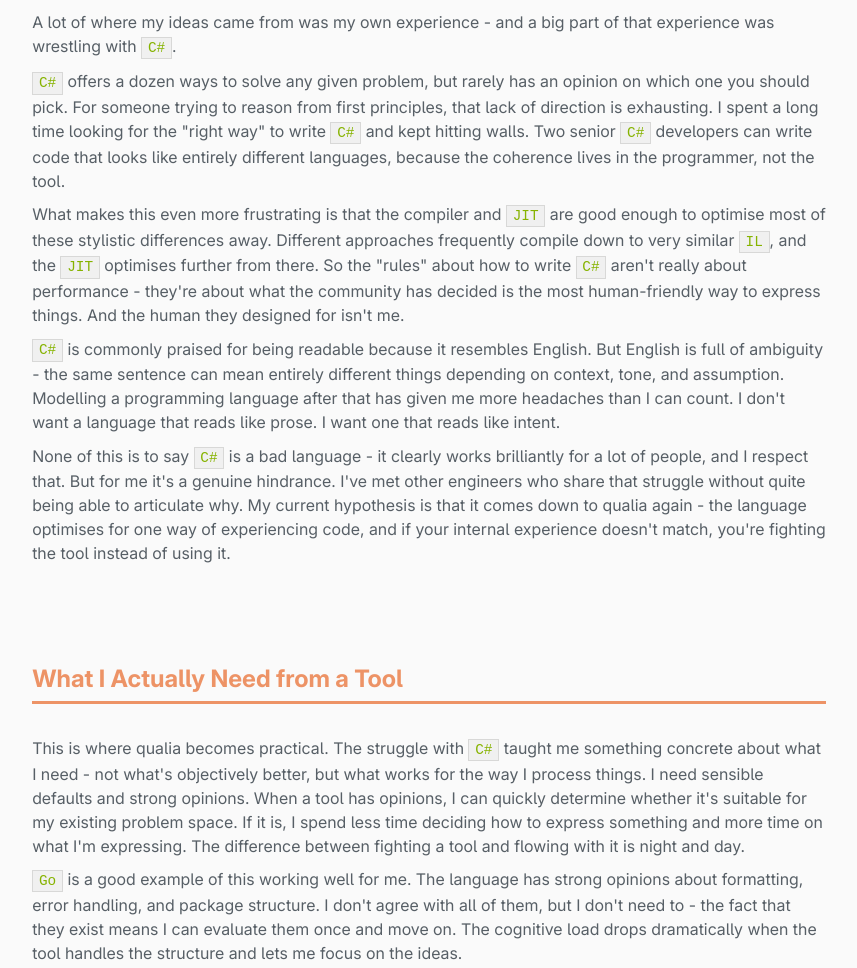
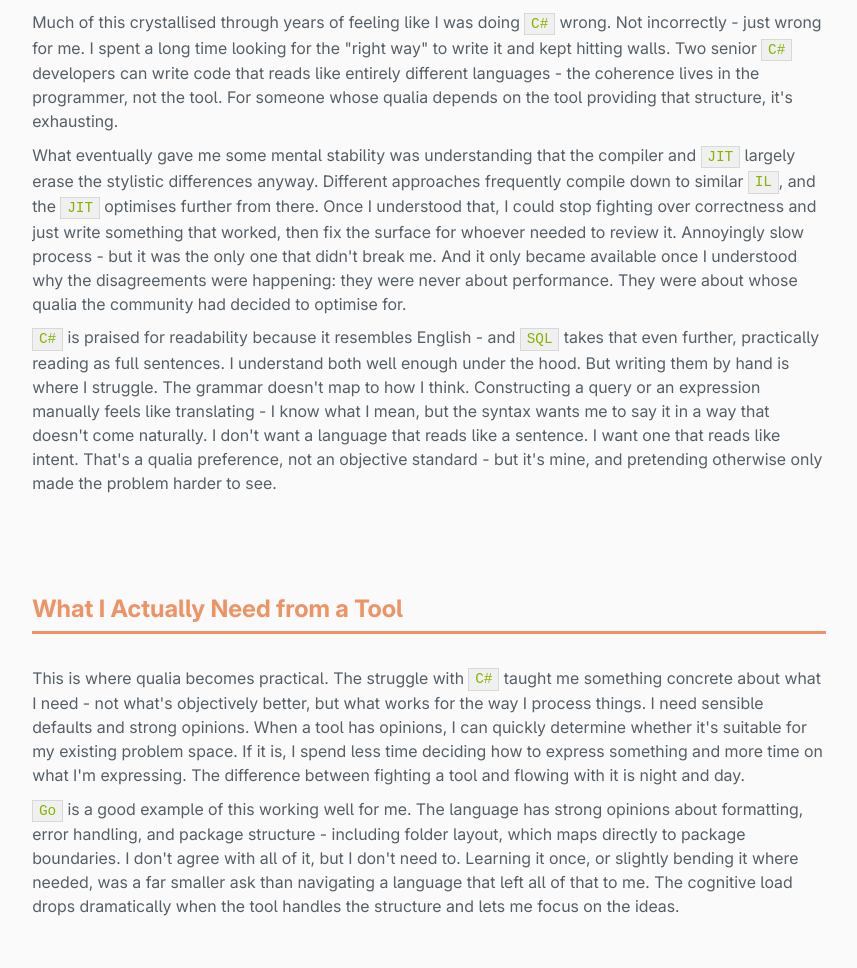
Before and after one commit to HonsonCooky/cookbook, a plain HTML site: page blogs/the-choice-to-ask-anyway.html in a window 1280 px wide. Shown: the part 2460-3428 px from the top of the page, without its empty margins (211-1068 px from the left). Drawn offline with Linux system fonts and the light colour scheme; a web font is replaced by a local one.

Commit message:
Deepen qualia thread in blog post, fix nav scroll-to-top on sub-pages

```diff
--- a/blogs/the-choice-to-ask-anyway.html
+++ b/blogs/the-choice-to-ask-anyway.html
@@ -22,10 +22,9 @@
                 I've been thinking a lot lately about what engineering actually means - not the job title, but the
                 discipline. The word gets used so loosely in software that I think it's lost some of its original
                 weight. But the longer I sit with it, the more I think the real issue isn't the word - it's
-                <a href="https://en.wikipedia.org/wiki/Qualia">qualia</a>: the differences in how people
-                subjectively experience thinking, problem-solving, and the work itself. This is my attempt to map
-                my own, understand how it differs from others around me, and articulate why I think that distinction
-                actually matters.
+                <a href="https://en.wikipedia.org/wiki/Qualia">qualia</a>: the differences in how people subjectively
+                experience thinking, problem-solving, and the work itself. This is my attempt to map my own, understand
+                how it differs from others around me, and articulate why I think that distinction actually matters.
             </p>
         </section>
 
@@ -44,28 +43,27 @@
                 couldn't see, fighting fires that felt invisible to everyone else, and struggling to explain why
                 something was wrong to people whose experience of the codebase was fundamentally different from mine.
                 And it's gone the other way too: people have spent real effort trying to teach me things that never
-                clicked, not because the lessons were wrong, but because the way they experienced the problem didn't
-                map to the way I did. That's not a failing on anyone's part. It's what happens when people with
-                different qualia are handed the same job title and expected to share the same mental model of the work.
+                clicked, not because the lessons were wrong, but because the way they experienced the problem didn't map
+                to the way I did. That's not a failing on anyone's part. It's what happens when people with different
+                qualia are handed the same job title and expected to share the same mental model of the work.
             </p>
             <p>
                 Low-level development used to enforce this - if you were close enough to the hardware, it demanded
-                understanding. That's no longer the default. Most software is written far enough up the stack that
-                you can operate indefinitely on assumptions you've never tested, patterns you've never traced back
-                to their origin. Without the curiosity to go look anyway, those assumptions quietly become the
-                foundation of your practice - and some of them are just wrong. Not wrong in a way that breaks
-                anything immediately, but wrong in a way that makes the system harder to reason about over time.
-                The thing is, if everyone on a team shares the same assumptions, the same gaps, the same mental
-                model - it works. The incoherence is invisible because it's consistent. The problems only surface
-                when someone wired differently shows up.
+                understanding. That's no longer the default. Most software is written far enough up the stack that you
+                can operate indefinitely on assumptions you've never tested, patterns you've never traced back to their
+                origin. Without the curiosity to go look anyway, those assumptions quietly become the foundation of your
+                practice - and some of them are just wrong. Not wrong in a way that breaks anything immediately, but
+                wrong in a way that makes the system harder to reason about over time. The thing is, if everyone on a
+                team shares the same assumptions, the same gaps, the same mental model - it works. The incoherence is
+                invisible because it's consistent. The problems only surface when someone wired differently shows up.
             </p>
             <p>
                 This isn't an argument for low-level development. The curiosity to understand what's underneath is
                 available at any layer. Take <code>React</code> - on the surface it's a UI library, but underneath
-                there's a reconciler, a virtual DOM, a rendering pipeline, and if you're using <code>SSR</code>, a
-                whole server-side execution model. Someone who has traced those foundations isn't just a frontend
-                developer - they're a software engineer who happens to work in the browser. The layer doesn't
-                matter. The neural wiring does.
+                there's a reconciler, a virtual DOM, a rendering pipeline, and if you're using <code>SSR</code>, a whole
+                server-side execution model. Someone who has traced those foundations isn't just a frontend developer -
+                they're a software engineer who happens to work in the browser. The layer doesn't matter. The neural
+                wiring does.
             </p>
         </section>
 
@@ -80,25 +78,25 @@
                 warm. It's a real limitation, and I don't pretend otherwise.
             </p>
             <p>
-                So I think from the ground up instead. When I hold the underlying ideas, rules and best practices
-                become logical consequences rather than trivia to recall. I don't need a rule for every edge case
-                because the core concepts cover the ground for me. A pointer is just a memory address referring to
-                another location. Contiguous allocation is just elements stored side-by-side for efficient hardware
-                access. An array is those two ideas composed together. A hash map is an array plus a hashing function.
-                None of it is magic - it's just well-layered ideas, all the way down.
+                So I think from the ground up instead. When I hold the underlying ideas, rules and best practices become
+                logical consequences rather than trivia to recall. I don't need a rule for every edge case because the
+                core concepts cover the ground for me. A pointer is just a memory address referring to another location.
+                Contiguous allocation is just elements stored side-by-side for efficient hardware access. An array is
+                those two ideas composed together. A hash map is an array plus a hashing function. None of it is magic -
+                it's just well-layered ideas, all the way down.
             </p>
             <p>
                 We wrap these compositions in labels - patterns, paradigms, architectures - and those labels are
                 genuinely useful for communication. But they aren't understanding. Understanding is the ability to tear
-                the label off and see what's underneath. For me, that ability is load-bearing - it's what I have
-                instead of recall. I can adapt when the problem doesn't fit a familiar shape because I'm not relying
-                on the shape.
+                the label off and see what's underneath. For me, that ability is load-bearing - it's what I have instead
+                of recall. I can adapt when the problem doesn't fit a familiar shape because I'm not relying on the
+                shape.
             </p>
             <p>
                 There are people whose qualia is almost the opposite of mine - who can hold an enormous amount of
                 context warm, recall the exact method for a situation without pausing, navigate a broad surface area
-                without losing the thread. That's a genuinely different and valuable way of experiencing the work.
-                Teams need both. The problem isn't the difference - it's not knowing it's there.
+                without losing the thread. That's a genuinely different and valuable way of experiencing the work. Teams
+                need both. The problem isn't the difference - it's not knowing it's there.
             </p>
         </section>
 
@@ -126,35 +124,29 @@
             <h2>What C# Taught Me</h2>
 
             <p>
-                A lot of where my ideas came from was my own experience - and a big part of that experience was
-                wrestling with <code>C#</code>.
+                Much of this crystallised through years of feeling like I was doing <code>C#</code> wrong. Not
+                incorrectly - just wrong for me. I spent a long time looking for the "right way" to write it and kept
+                hitting walls. Two senior <code>C#</code> developers can write code that reads like entirely different
+                languages - the coherence lives in the programmer, not the tool. For someone whose qualia depends
+                on the tool providing that structure, it's exhausting.
             </p>
             <p>
-                <code>C#</code> offers a dozen ways to solve any given problem, but rarely has an opinion on which one
-                you should pick. For someone trying to reason from first principles, that lack of direction is
-                exhausting. I spent a long time looking for the "right way" to write <code>C#</code> and kept hitting
-                walls. Two senior <code>C#</code> developers can write code that looks like entirely different
-                languages, because the coherence lives in the programmer, not the tool.
+                What eventually gave me some mental stability was understanding that the compiler and <code>JIT</code>
+                largely erase the stylistic differences anyway. Different approaches frequently compile down to similar
+                <code>IL</code>, and the <code>JIT</code> optimises further from there. Once I understood that, I could
+                stop fighting over correctness and just write something that worked, then fix the surface for whoever
+                needed to review it. Annoyingly slow process - but it was the only one that didn't break me. And it
+                only became available once I understood why the disagreements were happening: they were never about
+                performance. They were about whose qualia the community had decided to optimise for.
             </p>
             <p>
-                What makes this even more frustrating is that the compiler and <code>JIT</code> are good enough to
-                optimise most of these stylistic differences away. Different approaches frequently compile down to very
-                similar <code>IL</code>, and the <code>JIT</code> optimises further from there. So the "rules" about how
-                to write <code>C#</code> aren't really about performance - they're about what the community has decided
-                is the most human-friendly way to express things. And the human they designed for isn't me.
-            </p>
-            <p>
-                <code>C#</code> is commonly praised for being readable because it resembles English. But English is full
-                of ambiguity - the same sentence can mean entirely different things depending on context, tone, and
-                assumption. Modelling a programming language after that has given me more headaches than I can count. I
-                don't want a language that reads like prose. I want one that reads like intent.
-            </p>
-            <p>
-                None of this is to say <code>C#</code> is a bad language - it clearly works brilliantly for a lot of
-                people, and I respect that. But for me it's a genuine hindrance. I've met other engineers who share that
-                struggle without quite being able to articulate why. My current hypothesis is that it comes down to
-                qualia again - the language optimises for one way of experiencing code, and if your internal experience
-                doesn't match, you're fighting the tool instead of using it.
+                <code>C#</code> is praised for readability because it resembles English - and <code>SQL</code> takes
+                that even further, practically reading as full sentences. I understand both well enough under the hood.
+                But writing them by hand is where I struggle. The grammar doesn't map to how I think. Constructing
+                a query or an expression manually feels like translating - I know what I mean, but the syntax wants me
+                to say it in a way that doesn't come naturally. I don't want a language that reads like a sentence. I want
+                one that reads like intent. That's a qualia preference, not an objective standard - but it's mine, and
+                pretending otherwise only made the problem harder to see.
             </p>
         </section>
 
@@ -171,9 +163,11 @@
             </p>
             <p>
                 <code>Go</code> is a good example of this working well for me. The language has strong opinions about
-                formatting, error handling, and package structure. I don't agree with all of them, but I don't need to -
-                the fact that they exist means I can evaluate them once and move on. The cognitive load drops
-                dramatically when the tool handles the structure and lets me focus on the ideas.
+                formatting, error handling, and package structure - including folder layout, which maps directly to
+                package boundaries. I don't agree with all of it, but I don't need to. Learning it once, or slightly
+                bending it where needed, was a far smaller ask than navigating a language that left all of that to me.
+                The cognitive load drops dramatically when the tool handles the structure and lets me focus on the
+                ideas.
             </p>
         </section>
 
@@ -190,18 +184,18 @@
                 this industry.
             </p>
             <p>
-                Writing this post has been as much about understanding my own qualia as it has been about
-                understanding others'. I'm not particularly interested in labels - senior, junior, frontend, backend.
-                What I care about is how someone experiences the work. I want to find people whose qualia is visible
-                to them - who can engage with a problem from their own foundation, tell me why something is wrong
-                rather than just that it feels wrong, and recognise when our mental models diverge instead of assuming
-                one of us is just mistaken. That's the kind of collaboration that actually moves things forward.
+                Writing this post has been as much about understanding my own qualia as it has been about understanding
+                others'. I'm not particularly interested in labels - senior, junior, frontend, backend. What I care
+                about is how someone experiences the work. I want to find people whose qualia is visible to them - who
+                can engage with a problem from their own foundation, tell me why something is wrong rather than just
+                that it feels wrong, and recognise when our mental models diverge instead of assuming one of us is just
+                mistaken. That's the kind of collaboration that actually moves things forward.
             </p>
             <p>
                 If you've ever felt like the standard way of doing things in this industry doesn't quite fit how your
-                brain works - I'd genuinely like to hear from you. Not because I think my way is right, but because
-                the most interesting problems I've found in this field have come from people who experience it
-                differently than I do.
+                brain works - I'd genuinely like to hear from you. Not because I think my way is right, but because the
+                most interesting problems I've found in this field have come from people who experience it differently
+                than I do.
             </p>
         </section>
 
```
